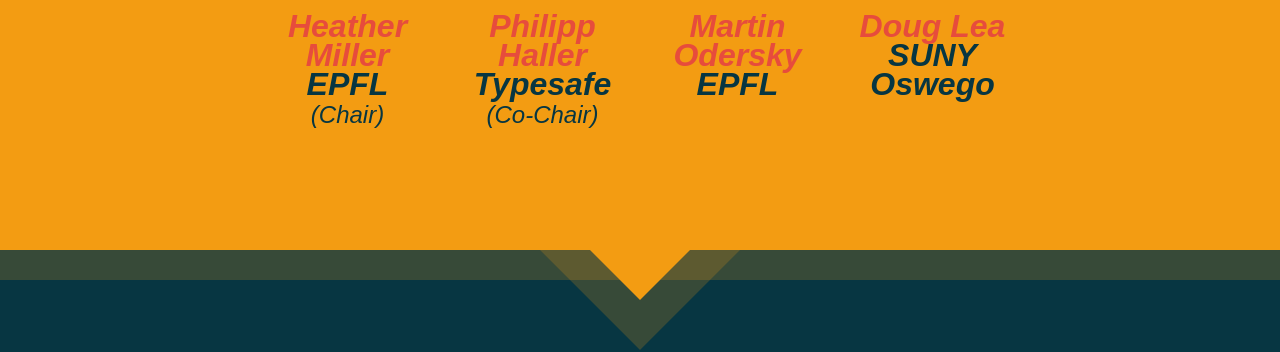
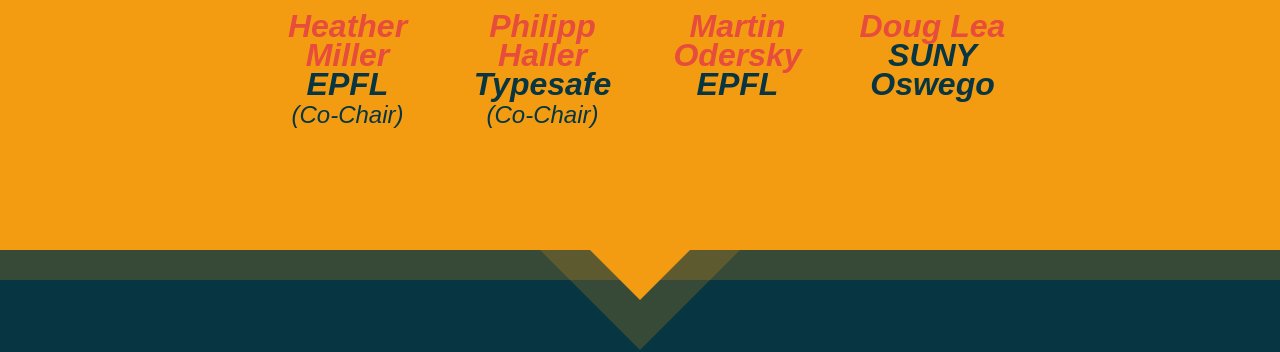
Before and after one commit to heathermiller/wwwscala14, a Jekyll site: the page built from index.md, in a window 1280 px wide and 900 px high, scrolled down 3109 px. Shown: the part 159-511 px from the top of the window. Built offline with Jekyll 4.4.1, drawn with Linux system fonts in a browser that asks for light colours.

Commit message:
Co-chairs

```diff
--- a/_layouts/frontpage.html
+++ b/_layouts/frontpage.html
@@ -122,7 +122,7 @@ layout: frontpage
     </div>
     <div class="row">
       <div class="col-md-2"></div>
-      <div class="col-md-2"><div class="circular heather"></div><div class="blue-text centered organizer"><a href="http://heather.miller.am">Heather Miller</a><br/>EPFL<br/><span class="organizer-chair">(Chair)</span></div></div>
+      <div class="col-md-2"><div class="circular heather"></div><div class="blue-text centered organizer"><a href="http://heather.miller.am">Heather Miller</a><br/>EPFL<br/><span class="organizer-chair">(Co-Chair)</span></div></div>
       <div class="col-md-2"><div class="circular philipp"></div><div class="blue-text centered organizer"><a href="http://lampwww.epfl.ch/~phaller/">Philipp Haller</a><br/>Typesafe<br/><span class="organizer-chair">(Co-Chair)</span></div></div>
       <div class="col-md-2"><div class="circular martin"></div><div class="blue-text centered organizer"><a href="http://lampwww.epfl.ch/~odersky/">Martin Odersky</a><br/>EPFL</div></div>
       <div class="col-md-2"><div class="circular doug"></div><div class="blue-text centered organizer"><a href="http://g.oswego.edu/">Doug Lea</a><br/>SUNY Oswego</div></div>
```
